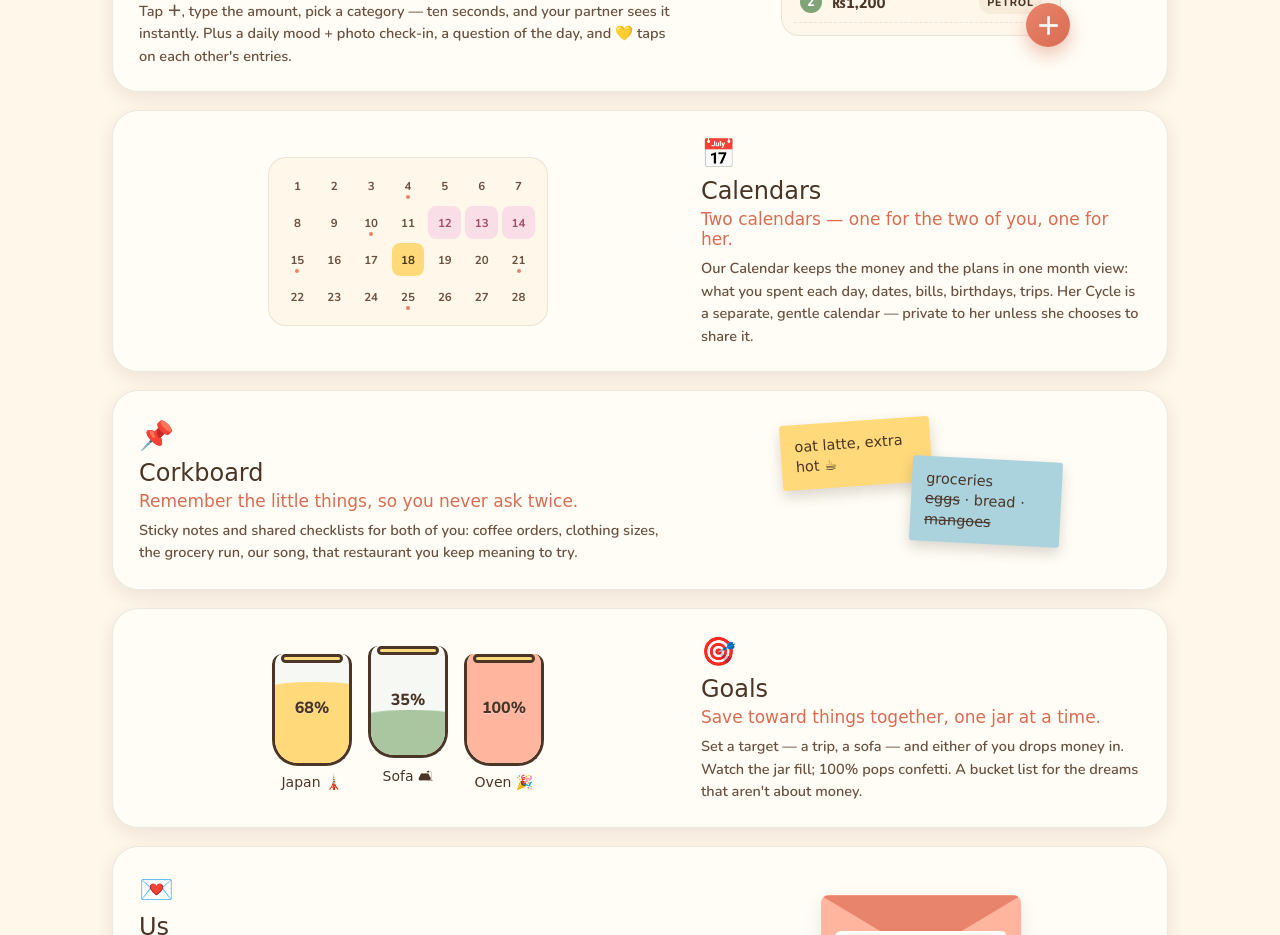
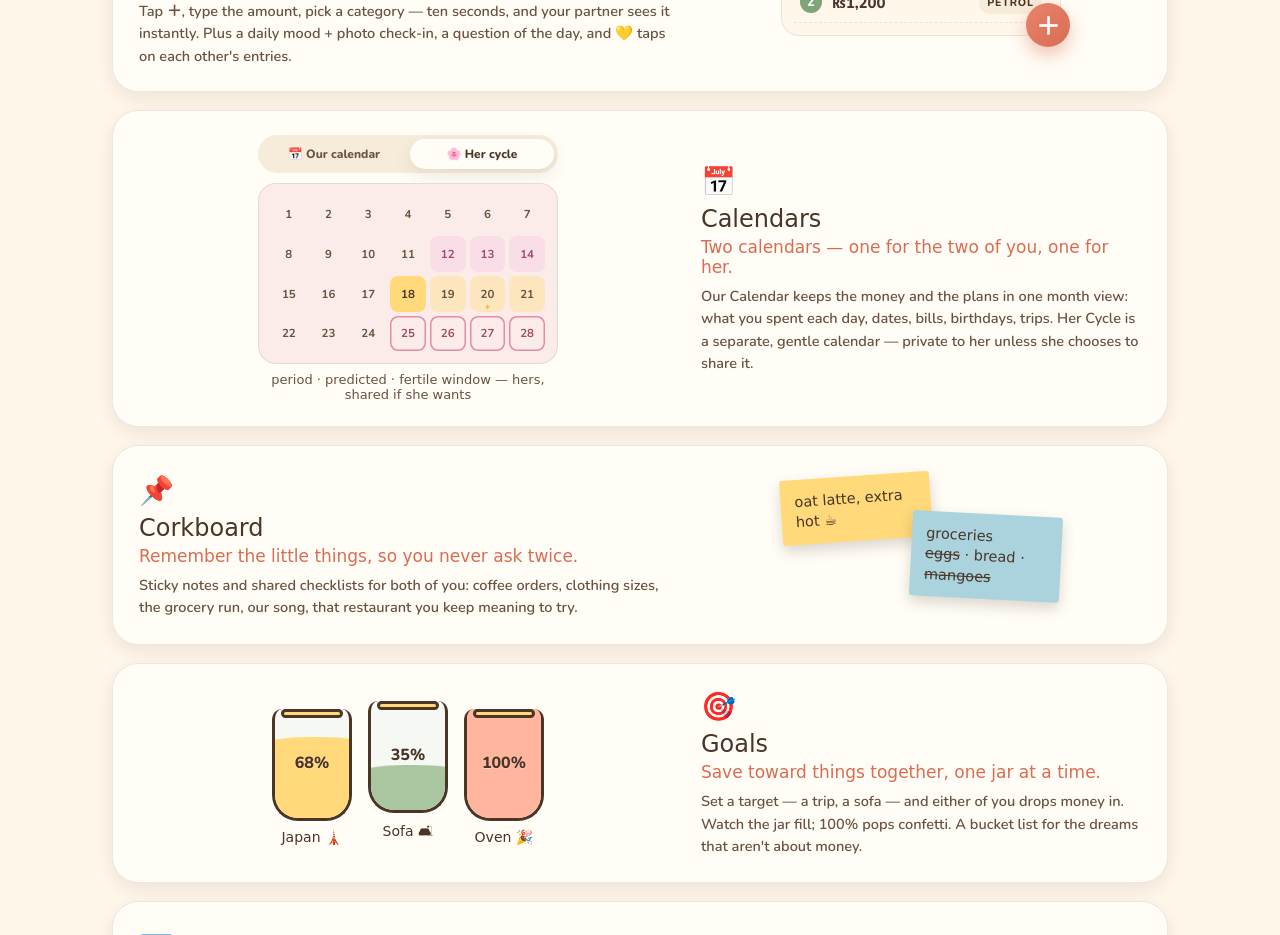
Before and after one commit to ZaynAliShan/duo, a Next.js app: page / in a window 1280 px wide. Shown: the part 960-1895 px from the top of the page. Built offline with nearby package versions, Linux system fonts and the light colour scheme.

Commit message:
Landing: Calendars mock is a two-tab widget — Our calendar (spending + plans) / Her cycle — auto-flips, tap to pin

```diff
--- a/app/landing.css
+++ b/app/landing.css
@@ -152,6 +152,22 @@
 .mk-cal .d.dot::after{content:"";position:absolute;bottom:3px;width:4px;height:4px;border-radius:50%;background:var(--coral);}
 .mk-cal .d.rose{background:var(--rose-soft);color:var(--rose-text);}
 .mk-cal .d.today{background:var(--butter);color:#4A3527;}
+/* two-calendar mock */
+.mk-cals{max-width:300px;}
+.mk-tabs{display:flex;gap:4px;background:var(--chip);border-radius:999px;padding:4px;margin-bottom:10px;}
+.mk-tabs button{flex:1;border:0;background:transparent;border-radius:999px;padding:7px 8px;font-size:12px;font-weight:800;color:var(--ink-soft);cursor:pointer;transition:background .25s,color .25s,box-shadow .25s;white-space:nowrap;}
+.mk-tabs button.on{background:var(--card);color:var(--ink);box-shadow:var(--shadow);}
+.mk-tabs button:focus-visible{outline:2px solid var(--sky);outline-offset:1px;}
+.mk-cal-stack{display:grid;}
+.mk-cal-stack .mk-cal{grid-area:1/1;opacity:0;transform:translateY(6px) scale(.985);transition:opacity .45s ease,transform .45s cubic-bezier(.2,.7,.2,1);pointer-events:none;}
+.mk-cal-stack .mk-cal.show{opacity:1;transform:none;pointer-events:auto;}
+.mk-cal.hers{background:color-mix(in srgb,var(--rose-soft) 45%,var(--ground));}
+.mk-cal .d.pin::after{content:"📌";position:absolute;top:-4px;right:-3px;font-size:9px;line-height:1;}
+.mk-cal .d.pred{box-shadow:inset 0 0 0 1.5px var(--rose);color:var(--rose-text);}
+.mk-cal .d.fert{background:color-mix(in srgb,var(--butter) 38%,transparent);}
+.mk-cal .d.star::before{content:"✦";position:absolute;bottom:-1px;font-size:8px;color:var(--butter-deep);}
+.mk-cal .d.fert.today{background:var(--butter);}
+.mk-cap{margin-top:8px;text-align:center;font-family:var(--hand);font-size:13px;color:var(--ink-soft);min-height:18px;}
 .mk-notes{position:relative;height:150px;}
 .mk-notes .stick{position:absolute;font-family:var(--hand);font-size:14.5px;line-height:1.4;padding:12px 14px;color:#4A3527;border-radius:3px;box-shadow:0 6px 14px rgba(74,53,39,.2);}
 .mk-notes .stick.a{left:0;top:6px;width:150px;background:var(--butter);transform:rotate(-4deg);}
--- a/app/page.jsx
+++ b/app/page.jsx
@@ -2,6 +2,42 @@
 import Link from "next/link";
 import { useEffect, useState } from "react";
 import "./landing.css";
+
+/* the landing mock for Calendars: two tabs like the app's hub — ours (money + plans) and hers (cycle).
+   Auto-flips every few seconds; tapping a tab pins it. */
+function MkCalendars() {
+  const [tab, setTab] = useState(0);
+  const [pinned, setPinned] = useState(false);
+  useEffect(() => {
+    if (pinned) return;
+    const t = setInterval(() => setTab((v) => 1 - v), 4200);
+    return () => clearInterval(t);
+  }, [pinned]);
+  const pick = (i) => { setTab(i); setPinned(true); };
+  const OURS = { dot: [3, 9, 14, 20, 24], pin: [5, 25], today: 17 };
+  const HERS = { rose: [11, 12, 13], pred: [24, 25, 26, 27], fert: [17, 18, 19, 20], star: 19, today: 17 };
+  return (
+    <div className="mk mk-cals">
+      <div className="mk-tabs" role="tablist" aria-label="two calendars">
+        <button type="button" role="tab" aria-selected={tab === 0} className={tab === 0 ? "on" : ""} onClick={() => pick(0)}>📅 Our calendar</button>
+        <button type="button" role="tab" aria-selected={tab === 1} className={tab === 1 ? "on" : ""} onClick={() => pick(1)}>🌸 Her cycle</button>
+      </div>
+      <div className="mk-cal-stack">
+        <div className={"mk-cal ours" + (tab === 0 ? " show" : "")} aria-hidden={tab !== 0}>
+          {Array.from({ length: 28 }).map((_, i) => (
+            <span key={i} className={"d" + (OURS.dot.includes(i) ? " dot" : "") + (OURS.pin.includes(i) ? " pin" : "") + (i === OURS.today ? " today" : "")}>{i + 1}</span>
+          ))}
+        </div>
+        <div className={"mk-cal hers" + (tab === 1 ? " show" : "")} aria-hidden={tab !== 1}>
+          {Array.from({ length: 28 }).map((_, i) => (
+            <span key={i} className={"d" + (HERS.rose.includes(i) ? " rose" : "") + (HERS.pred.includes(i) ? " pred" : "") + (HERS.fert.includes(i) ? " fert" : "") + (i === HERS.star ? " star" : "") + (i === HERS.today ? " today" : "")}>{i + 1}</span>
+          ))}
+        </div>
+      </div>
+      <div className="mk-cap">{tab === 0 ? "spending dots · 📌 plans, bills, birthdays" : "period · predicted · fertile window — hers, shared if she wants"}</div>
+    </div>
+  );
+}
 
 const FEATURES = [
   {
@@ -20,13 +56,7 @@ const FEATURES = [
     key: "cal", e: "📅", name: "Calendars",
     line: "Two calendars — one for the two of you, one for her.",
     body: "Our Calendar keeps the money and the plans in one month view: what you spent each day, dates, bills, birthdays, trips. Her Cycle is a separate, gentle calendar — private to her unless she chooses to share it.",
-    mock: (
-      <div className="mk mk-cal">
-        {Array.from({ length: 28 }).map((_, i) => (
-          <span key={i} className={"d" + ([3, 9, 14, 20, 24].includes(i) ? " dot" : "") + ([11, 12, 13].includes(i) ? " rose" : "") + (i === 17 ? " today" : "")}>{i + 1}</span>
-        ))}
-      </div>
-    ),
+    mock: <MkCalendars />,
   },
   {
     key: "notes", e: "📌", name: "Corkboard",
```
